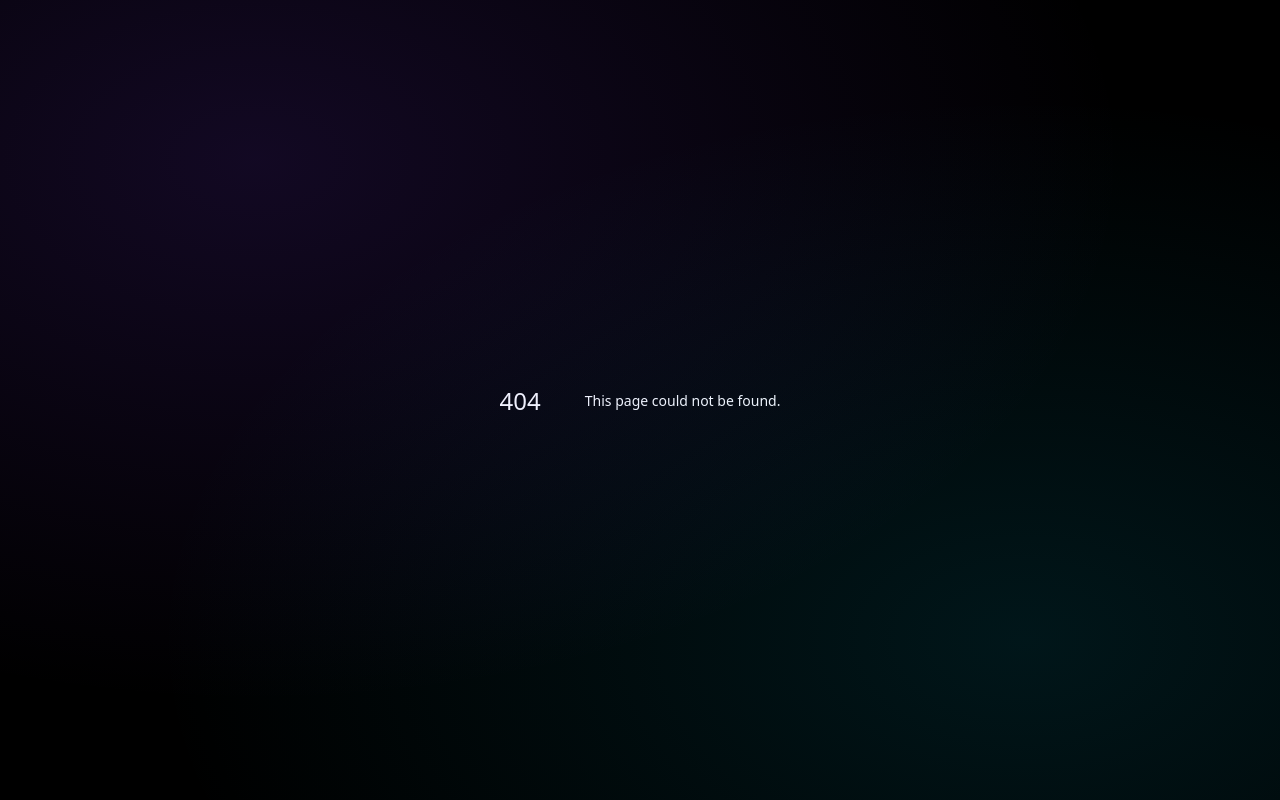
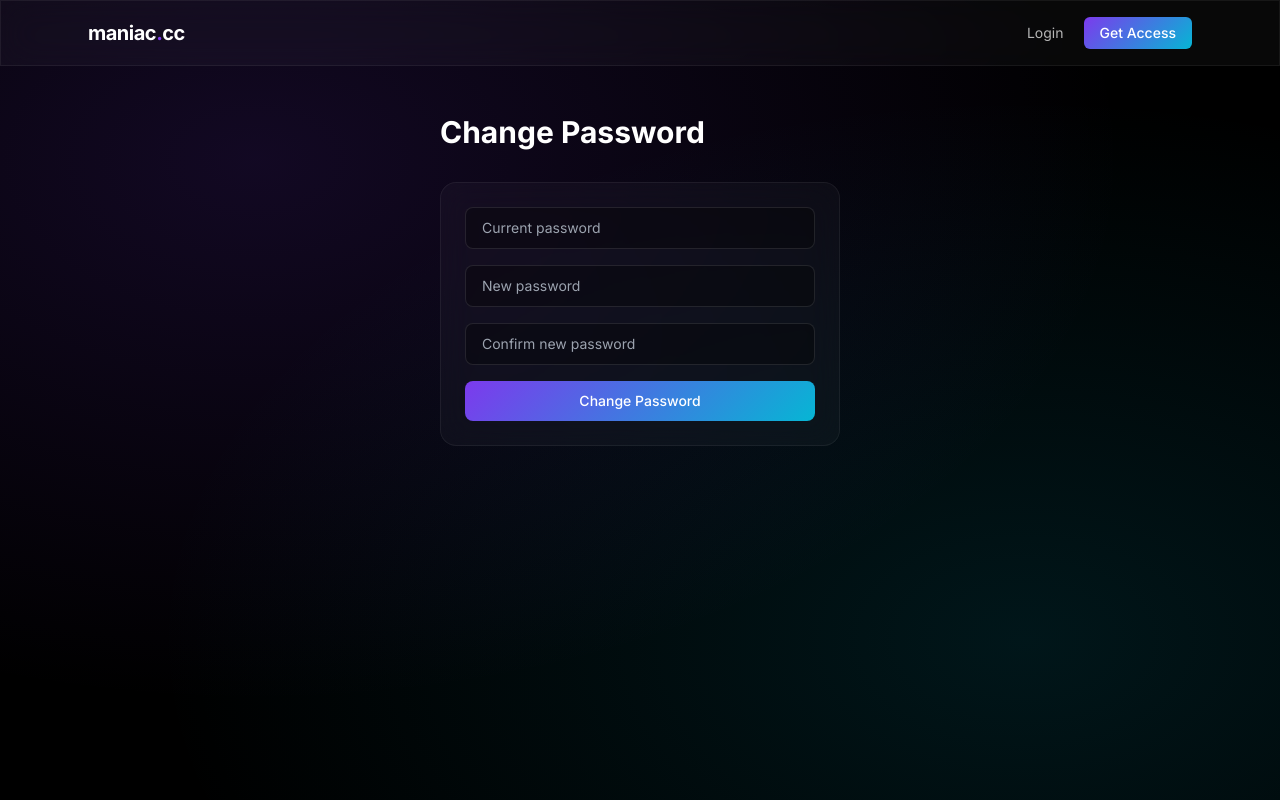
Before and after one commit to voidsensee/maniac.cc-site, a Next.js app: page /password in a window 1280 px wide. Before the commit this address had no page. Built offline with nearby package versions, Linux system fonts and the light colour scheme.

Commit message:
Create page.tsx

```diff
--- /dev/null
+++ b/app/password/page.tsx
@@ -0,0 +1,97 @@
+"use client";
+
+import { useState } from "react";
+import { useRouter } from "next/navigation";
+import Starfield from "@/components/Starfield";
+import Navbar from "@/components/Navbar";
+import { toast } from "sonner";
+
+export default function PasswordPage() {
+  const router = useRouter();
+  const [oldPassword, setOldPassword] = useState("");
+  const [newPassword, setNewPassword] = useState("");
+  const [confirm, setConfirm] = useState("");
+  const [loading, setLoading] = useState(false);
+
+  const submit = async (e: React.FormEvent) => {
+    e.preventDefault();
+    if (newPassword !== confirm) {
+      toast.error("Passwords do not match");
+      return;
+    }
+    if (newPassword.length < 6) {
+      toast.error("Password must be at least 6 characters");
+      return;
+    }
+
+    const token = localStorage.getItem("token");
+    if (!token) {
+      router.push("/login");
+      return;
+    }
+
+    setLoading(true);
+    try {
+      const res = await fetch("/api/password", {
+        method: "POST",
+        headers: {
+          "Content-Type": "application/json",
+          Authorization: `Bearer ${token}`,
+        },
+        body: JSON.stringify({ oldPassword, newPassword }),
+      });
+      const d = await res.json();
+      if (res.ok) {
+        toast.success("Password changed");
+        router.push("/dashboard");
+      } else {
+        toast.error(d.error || "failed");
+      }
+    } finally {
+      setLoading(false);
+    }
+  };
+
+  return (
+    <>
+      <Starfield />
+      <Navbar />
+      <main className="mx-auto max-w-md px-6 py-12">
+        <h1 className="text-3xl font-bold">Change Password</h1>
+        <form onSubmit={submit} className="glass mt-8 space-y-4 rounded-2xl p-6">
+          <input
+            type="password"
+            placeholder="Current password"
+            value={oldPassword}
+            onChange={(e) => setOldPassword(e.target.value)}
+            className="w-full rounded-lg border border-white/10 bg-black/30 px-4 py-2.5 text-sm"
+            required
+          />
+          <input
+            type="password"
+            placeholder="New password"
+            value={newPassword}
+            onChange={(e) => setNewPassword(e.target.value)}
+            className="w-full rounded-lg border border-white/10 bg-black/30 px-4 py-2.5 text-sm"
+            required
+          />
+          <input
+            type="password"
+            placeholder="Confirm new password"
+            value={confirm}
+            onChange={(e) => setConfirm(e.target.value)}
+            className="w-full rounded-lg border border-white/10 bg-black/30 px-4 py-2.5 text-sm"
+            required
+          />
+          <button
+            type="submit"
+            disabled={loading}
+            className="btn-primary w-full rounded-lg py-2.5 text-sm font-medium disabled:opacity-50"
+          >
+            {loading ? "Saving..." : "Change Password"}
+          </button>
+        </form>
+      </main>
+    </>
+  );
+}
```
